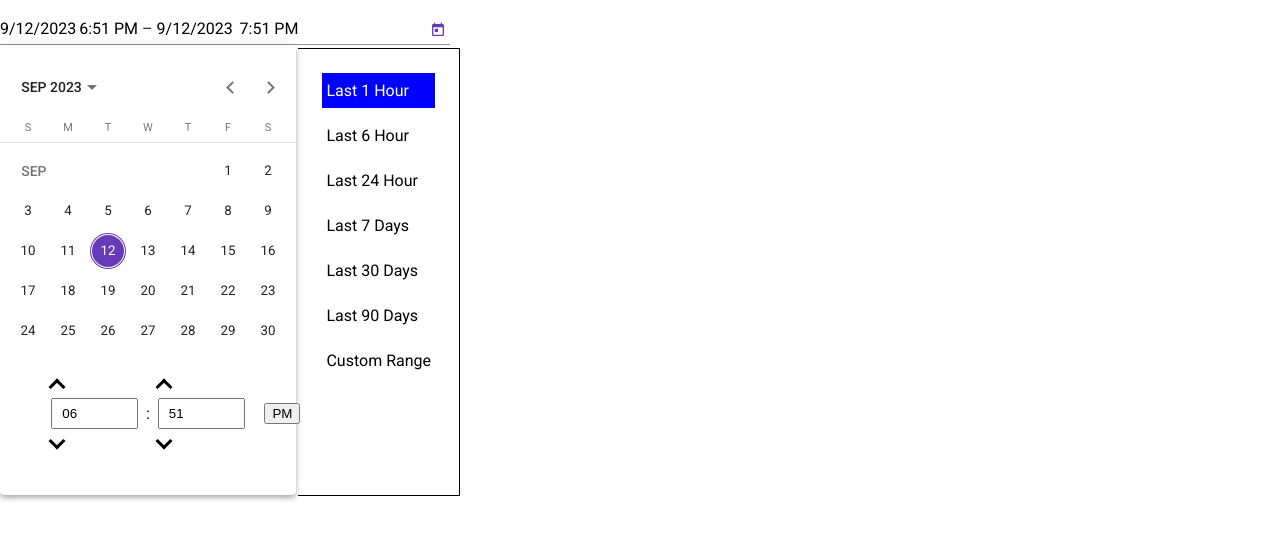
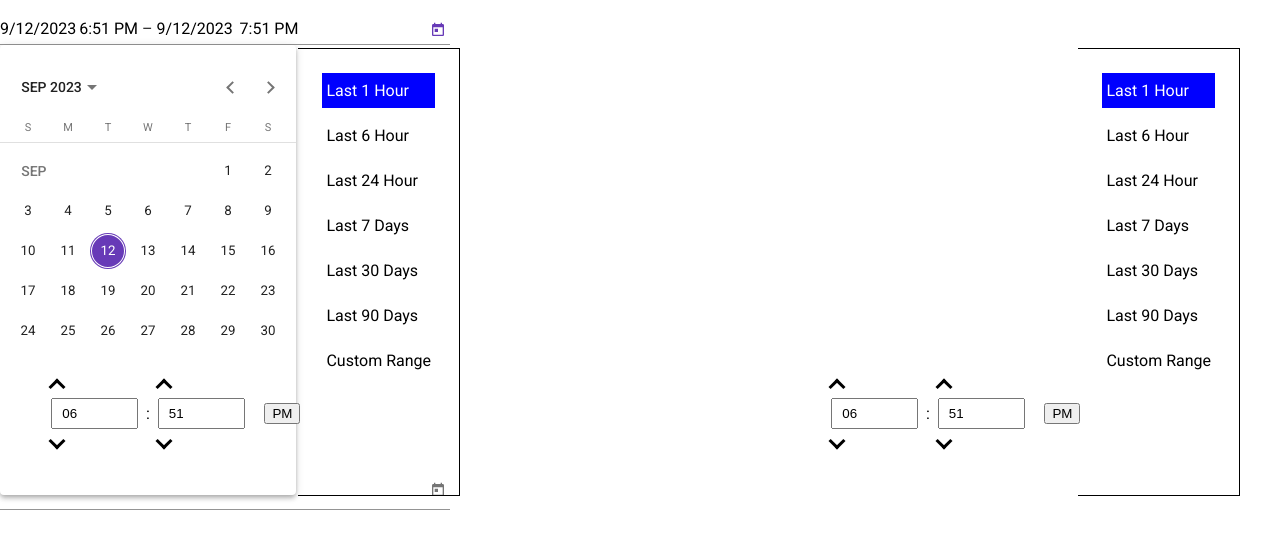
Before and after one commit to vishnu323/custom-picker, an Angular app: page / in a window 1280 px wide. Both pictures are taken after a click on the button 438 px from the left and 29 px from the top of the page. Shown: the top 540 px of the page. Built offline with nearby package versions, Linux system fonts and the light colour scheme.

Commit message:
3 files modified

```diff
--- a/src/app/app.component.html
+++ b/src/app/app.component.html
@@ -1,3 +1,4 @@
+<div class="date-pickers-holders">
 <div class="date-time-picker">
   <div class="calendar">
     <mat-form-field (click)="handleDateRangeInputClick()">
@@ -41,3 +42,49 @@
   </div>
 
 </div>
+
+
+<div class="date-picker">
+  <div class="calendar">
+    <mat-form-field (click)="handleDayDateRangeInputClick()">
+      <mat-date-range-input [formGroup]="dayRange" [rangePicker]="dateDayPicker">
+        <input
+          matStartDate
+          formControlName="start"
+          (dateChange)="handleDateChange()"
+        />
+        <input
+          matEndDate
+          formControlName="end"
+          (dateChange)="handleDateChange()"
+        />
+      </mat-date-range-input>
+      <mat-datepicker-toggle matSuffix [for]="dateDayPicker"></mat-datepicker-toggle>
+      <mat-date-range-picker
+        #dateDayPicker
+        (opened)="onCalendarOpen()"
+        (closed)="onCalendarClose()"
+      ></mat-date-range-picker>
+    </mat-form-field>
+  </div>
+  <div class="custom-buttons" [ngClass]="{ 'show-buttons': showCustomButtons }">
+    <div class="btn" id="last-1-hour" (click)="clickHandler('hour','last-1-hour',1)" [ngClass]="{ 'active': activeCustomClickId === 'last-1-hour' }">Last 1 Hour</div>
+    <div class="btn" id="last-6-hour" [ngClass]="{ 'active': activeCustomClickId === 'last-6-hour' }" (click)="clickHandler('hour','last-6-hour',6)">Last 6 Hour</div>
+    <div class="btn" id="last-24-hour" (click)="clickHandler('hour','last-24-hour',24)"
+    [ngClass]="{ 'active': activeCustomClickId === 'last-24-hour' }">Last 24 Hour</div>
+    <div class="btn" id="last-7-days" (click)="clickHandler('day','last-7-days',7)"
+    [ngClass]="{ 'active': activeCustomClickId === 'last-7-days' }" >Last 7 Days</div>
+    <div class="btn" id="last-30-days" (click)="clickHandler('day','last-30-days',30)"
+    [ngClass]="{ 'active': activeCustomClickId === 'last-30-days' }" >Last 30 Days</div>
+    <div class="btn" id="last-90-days" (click)="clickHandler('day','last-90-days',90)"
+    [ngClass]="{ 'active': activeCustomClickId === 'last-90-days' }" >Last 90 Days</div>
+    <div class="btn" id="custom-range" (click)="clickHandler('custom','custom-range',null)"
+    [ngClass]="{ 'active': activeCustomClickId === 'custom-range' }" >Custom Range</div>
+    <div id="time-picker">
+      <timepicker [(ngModel)]="mytime" [showMeridian]="true"
+      (ngModelChange)="onTimeChange($event)"></timepicker>
+    </div>
+  </div>
+
+</div>
+</div>
--- a/src/app/app.component.scss
+++ b/src/app/app.component.scss
@@ -1,3 +1,9 @@
+.date-pickers-holders{
+  display: flex;
+  flex-direction: column;
+  row-gap:400px;
+}
+
 .date-time-picker {
   display: flex;
   flex-direction: row;
--- a/src/app/app.component.ts
+++ b/src/app/app.component.ts
@@ -19,8 +19,20 @@ export class AppComponent {
   totime:Date = new Date();
   startclicked : Boolean = false;
 
+  //day picker
+  dayRange: FormGroup;
+  showDayCustomButtons = false; // Initialize to false
+  activeDayCustomClickId:string = "last-1-hour";
+  @ViewChild('dateDayPicker') dateDaypicker: MatDateRangePicker<Date>;
+  startDayclicked : Boolean = false;
+
   constructor(private fb: FormBuilder,private datePipe: DatePipe) {
     this.range = this.fb.group({
+      start: [''],
+      end: [''],
+    });
+
+    this.dayRange = this.fb.group({
       start: [''],
       end: [''],
     });
@@ -42,12 +54,24 @@ export class AppComponent {
     this.showCustomButtons = true; // Set to true when the calendar is opened
   }
 
+  onDayCalendarOpen() {
+    this.showDayCustomButtons = true; // Set to true when the calendar is opened
+  }
+
   onCalendarClose() {
     this.showCustomButtons = false; // Set to false when the calendar is closed
   }
 
+  onDayCalendarClose() {
+    this.showDayCustomButtons = false; // Set to false when the calendar is closed
+  }
+
   handleDateRangeInputClick(){
     this.datePicker.open();
+  }
+
+  handleDayDateRangeInputClick(){
+    this.dateDaypicker.open();
   }
 
   onTimeChange(event:any){
```
